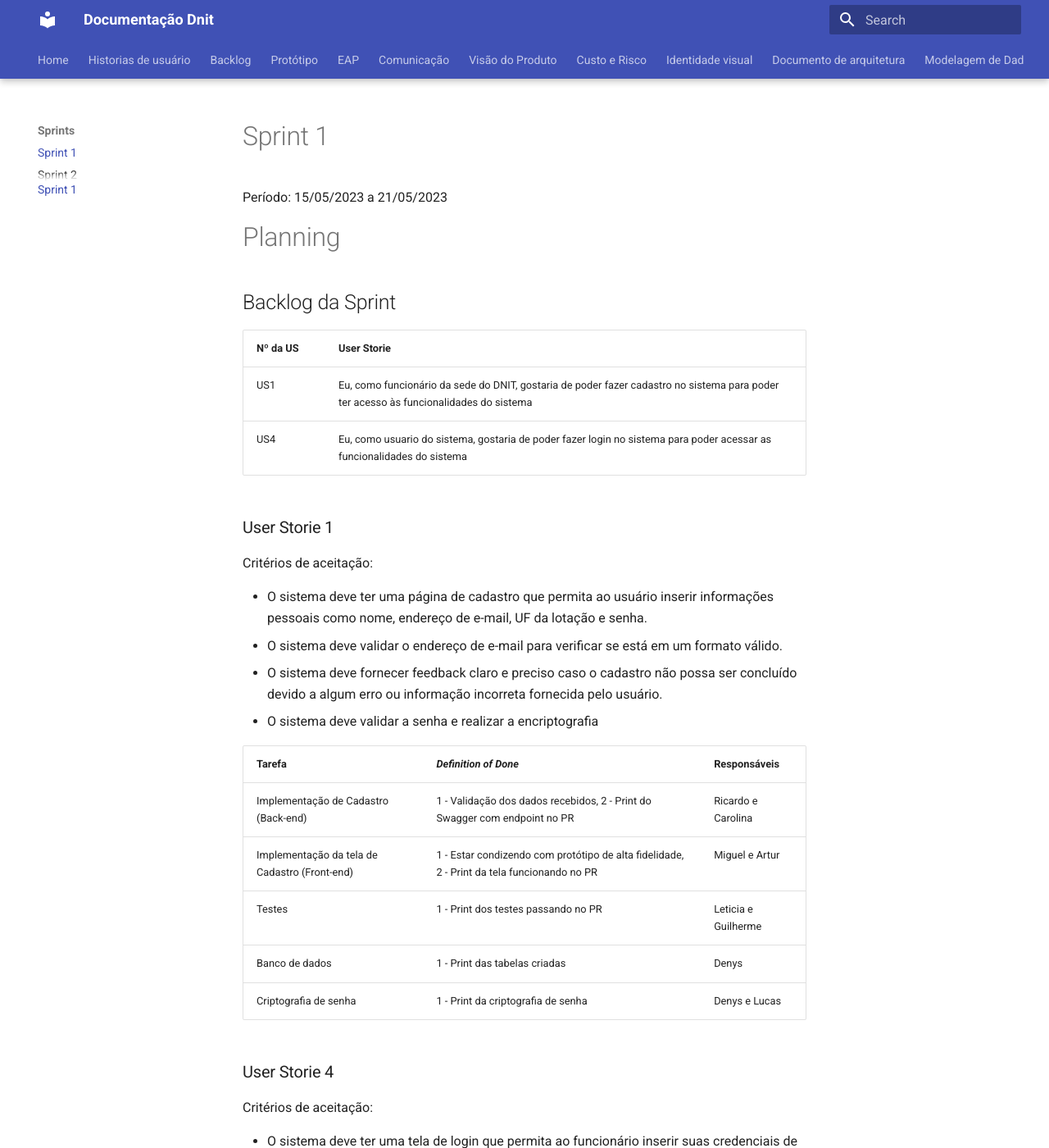
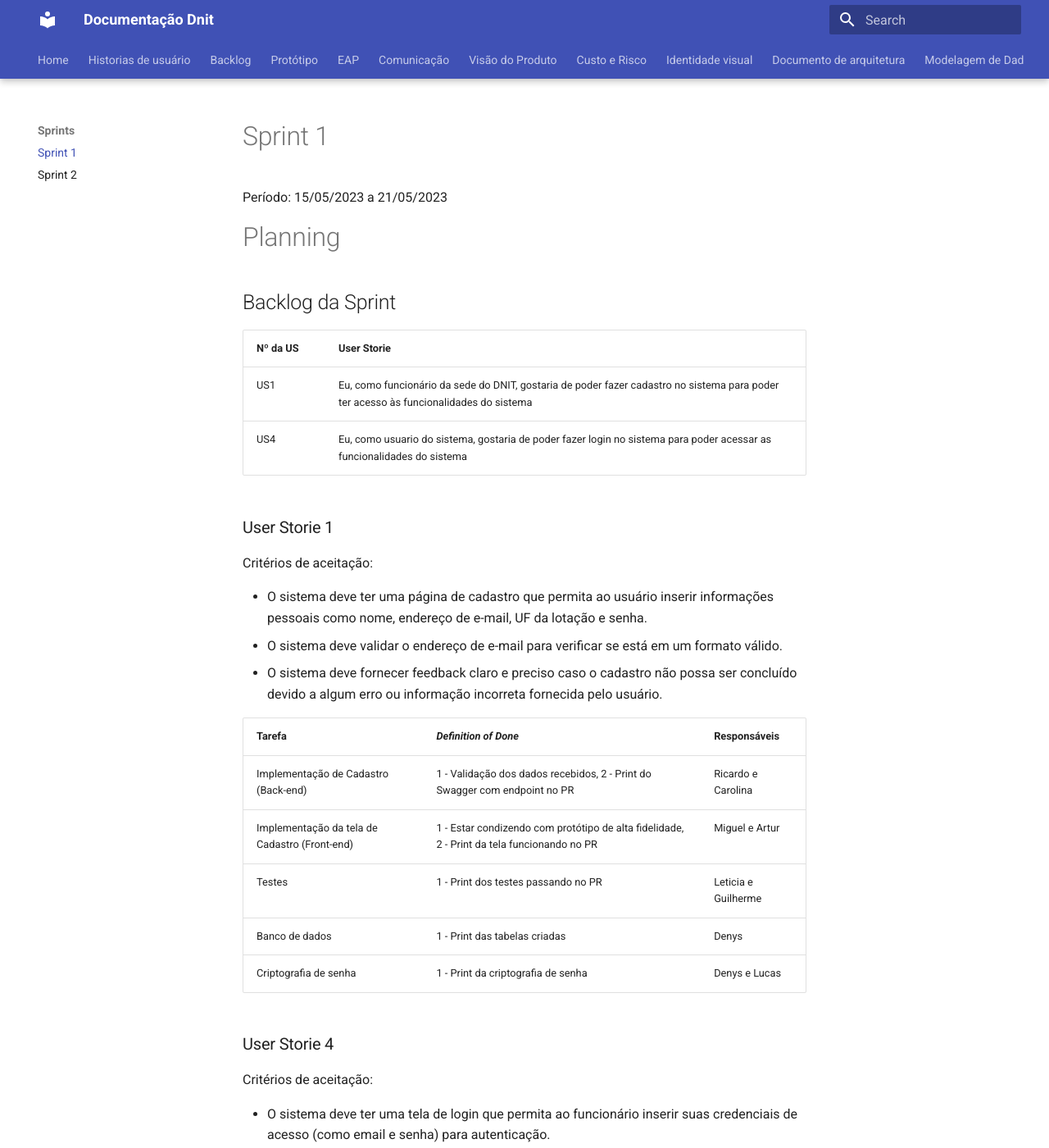
Before and after one commit to fga-eps-mds/2023-1-Dnit-DOC, an MkDocs documentation site: the page built from docs/docs/Sprints/Sprint_1.md, in a window 1280 px wide and 1400 px high. Shown: the whole window at 82% size. Built offline with MkDocs 1.6.1 and Material for MkDocs 9.7.7, drawn with Linux system fonts in a browser that asks for light colours.

```diff
--- a/docs/docs/Sprints/Sprint_1.md
+++ b/docs/docs/Sprints/Sprint_1.md
@@ -17,7 +17,6 @@
 - O sistema deve ter uma página de cadastro que permita ao usuário inserir informações pessoais como nome, endereço de e-mail, UF da lotação e senha.
 - O sistema deve validar o endereço de e-mail para verificar se está em um formato válido.
 - O sistema deve fornecer feedback claro e preciso caso o cadastro não possa ser concluído devido a algum erro ou informação incorreta fornecida pelo usuário.
-- O sistema deve validar a senha e realizar a encriptografia
 
 | Tarefa | _Definition of Done_ | Responsáveis |
 |--|--|--|
--- a/docs/mkdocs.yml
+++ b/docs/mkdocs.yml
@@ -22,10 +22,9 @@
   - Documento de arquitetura: projeto/arquitetura.md
   - Modelagem de Dados: modelagemDados/modelagemDeDados.md
   - Código de Conduta: codigoConduta/codConduta.md
+  - Guia de Contribuicão: GuiaDeContribuicao/guiaDeContribuicao.md
   - Sprints:
     - Sprint 1: Sprints/Sprint_1.md
     - Sprint 2: Sprints/Sprint_2.md
-  - Estorias de usuario: GuiaDeContribuicao/guiaDeContribuicao.md
-  - Sprints: Sprints/Sprint_1.md
 
   #- Backlog: Backlog\backlog.md
```
Also changed, not shown: docs/docs/Sprints/Sprint_2.md (+3 -2 lines).
